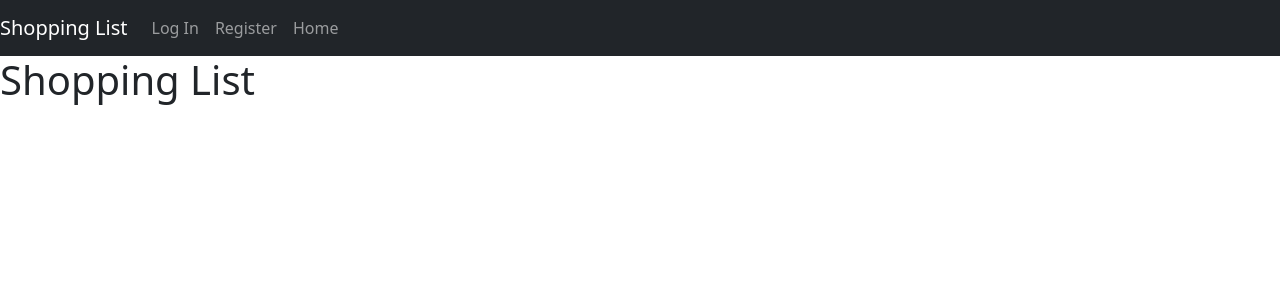
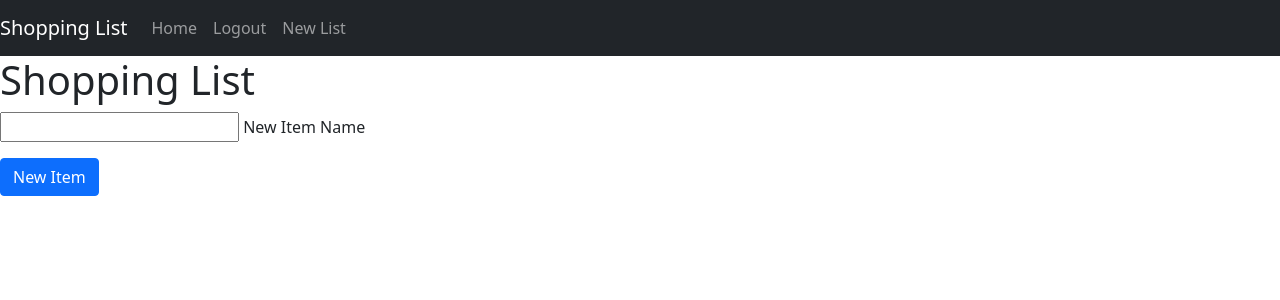
Before and after one commit to aliclarke206/Shopping_List, a Flask app: page /get_items in a window 1280 px wide. Shown: the top 300 px of the page. Run offline with Flask 2, Linux system fonts and the light colour scheme; the visitor is signed in with stand-in values (Sample User, id 1); data that the repository does not hold is empty; some libraries are stand-ins or nearby versions.

Commit message:
added functionality to add item

```diff
--- a/app.py
+++ b/app.py
@@ -109,6 +109,25 @@ def profile(username):
         return render_template("profile.html", username=username)
 
     return redirect(url_for("login"))
+
+@app.route("/logout")
+def logout():
+    # remove user from session cookie
+    flash("You have been logged out")
+    session.pop("user")
+    return redirect(url_for("login"))
+
+
+@app.route("/add_item", methods=["GET", "POST"])
+def add_item():
+    if request.method == "POST":
+        item = {
+            "item_name": request.form.get("item_name")}
+        mongo.db.items.insert_one(item)
+        flash("Item Successfully Added")
+        return redirect(url_for("get_items"))
+
+    return render_template("add_item.html")
 
 
 
--- a/templates/base.html
+++ b/templates/base.html
@@ -24,14 +24,23 @@
         <div class="collapse navbar-collapse" id="collapsibleNavbar">
           <ul class="navbar-nav">
             <li class="nav-item">
+              <a class="nav-link" href="{{ url_for('get_items') }}">Home</a>
+            </li>
+            {% if session.user %}
+            <li class="nav-item">
+              <a class="nav-link" href="{{ url_for('logout') }}">Logout</a>
+            </li>
+            <li class="nav-item">
+              <a class="nav-link" href=#>New List</a>
+            </li>
+            {% else %}
+            <li class="nav-item">
               <a class="nav-link" href="{{ url_for('login') }}">Log In</a>
             </li>
             <li class="nav-item">
               <a class="nav-link" href="{{ url_for('register') }}">Register</a>
             </li>
-            <li class="nav-item">
-              <a class="nav-link" href="{{ url_for('get_items') }}">Home</a>
-            </li>
+            {% endif %}
           </ul>
         </div>
       </nav>
--- a/templates/items.html
+++ b/templates/items.html
@@ -1,11 +1,25 @@
 {% extends "base.html" %}
 {% block content %}
 <h1>Shopping List</h1>
-    {% for item in items %}
-        {{ item.item_name }}<br>
-        {{ item.list_name }}<br>
-        {{ item.is_bought }}<br>
-        {{ item.due_date }}
-    {% endfor %}
+
+    <div class="list-group">
+        {% for item in items %}
+        <label class="list-group-item">
+          <input class="form-check-input me-1" type="checkbox" value="">
+          {{ item.item_name }}
+        </label>
+        {% endfor %}
+
+    <form method="POST" action="{{ url_for('add_item') }}">
+        <div class="mb-3">
+            <div class="input-field col s12">
+                <input id="item_name" name="item_name" minlength="5" maxlength="50"
+                    type="text" class="validate" required>
+                <label for="item_name">New Item Name</label>
+            </div>
+        </div>
+        <button type="submit" class="btn btn-primary">New Item</button>
+      </form>
+
 
 {% endblock %}
```
